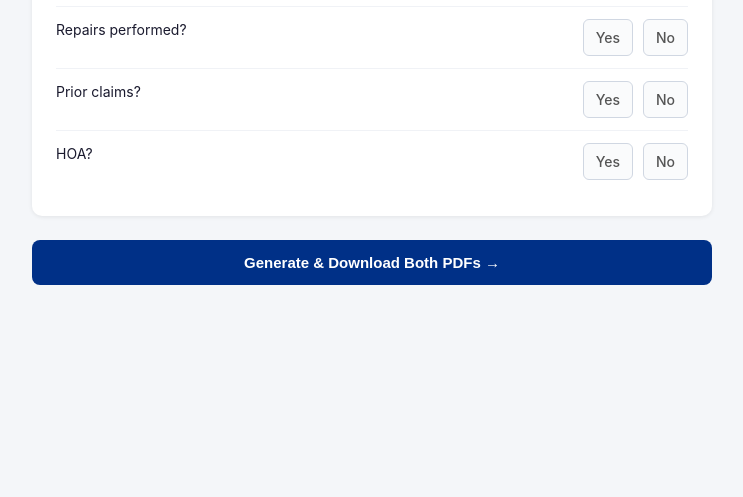
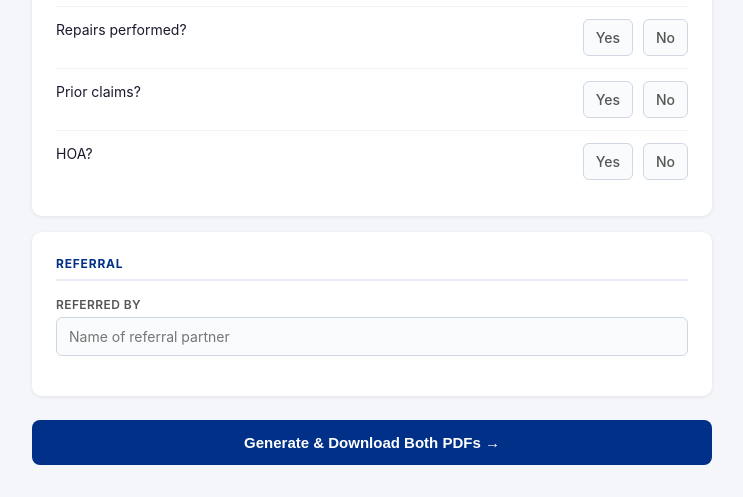
Before and after one commit to kikinpa-books/ilg-intake, a Flask app: page / in a window 1280 px wide. Shown: the part 1518-2015 px from the top of the page, without its empty margins (268-1011 px from the left). Before the commit the page ends 1803 px from the top, so only its background shows below. Run offline with Flask 3, Linux system fonts and the light colour scheme.

Commit message:
Add HOA name field and Referred By to intake form and notes PDF

```diff
--- a/app.py
+++ b/app.py
@@ -301,7 +301,13 @@ def build_notes_pdf(data: dict) -> io.BytesIO:
     draw_qa("Repairs performed?", repairs_ans, repairs_note)
 
     draw_qa("Prior claims?", yn("prior_claims"))
-    draw_qa("HOA?", yn("hoa"))
+
+    hoa_ans = yn("hoa")
+    hoa_note = f"HOA Name: {data.get('hoa_name', '')}" if data.get("hoa") == "yes" and data.get("hoa_name") else None
+    draw_qa("HOA?", hoa_ans, hoa_note)
+
+    if data.get("referred_by"):
+        draw_qa("Referred By:", data["referred_by"])
 
     c.save()
     buf.seek(0)
@@ -342,6 +348,8 @@ def generate():
         "repairs_details":       request.form.get("repairs_details", "").strip(),
         "prior_claims":          request.form.get("prior_claims", ""),
         "hoa":                   request.form.get("hoa", ""),
+        "hoa_name":              request.form.get("hoa_name", "").strip(),
+        "referred_by":           request.form.get("referred_by", "").strip(),
     }
 
     contract_pdf = fill_contract_pdf(data)
--- a/templates/index.html
+++ b/templates/index.html
@@ -415,16 +415,31 @@
       </div>
 
       <!-- HOA -->
-      <div class="q-row">
+      <div class="q-row" style="flex-wrap:wrap;">
         <div class="q-label">HOA?</div>
         <div class="q-controls">
           <div class="yn-group">
-            <label><input type="radio" name="hoa" value="yes"><span>Yes</span></label>
+            <label><input type="radio" name="hoa" value="yes" id="hoaYes"><span>Yes</span></label>
             <label><input type="radio" name="hoa" value="no"><span>No</span></label>
+          </div>
+        </div>
+        <div class="q-extra collapsible" id="hoaFields" style="width:100%">
+          <div class="field" style="margin-top:8px;">
+            <label class="field-label">HOA Name</label>
+            <input type="text" name="hoa_name" placeholder="e.g. Lakeside Community HOA">
           </div>
         </div>
       </div>
 
+    </div>
+
+    <!-- ── REFERRAL ── -->
+    <div class="card">
+      <div class="card-title">Referral</div>
+      <div class="field">
+        <label class="field-label">Referred By</label>
+        <input type="text" name="referred_by" placeholder="Name of referral partner">
+      </div>
     </div>
 
     <button type="submit" class="submit-btn" id="submitBtn">Generate &amp; Download Both PDFs →</button>
@@ -460,6 +475,13 @@
     });
   });
 
+  // HOA name reveal
+  document.querySelectorAll("input[name='hoa']").forEach(r => {
+    r.addEventListener("change", () => {
+      document.getElementById("hoaFields").classList.toggle("visible", document.getElementById("hoaYes").checked);
+    });
+  });
+
   // Submit button state
   document.getElementById("intakeForm").addEventListener("submit", function () {
     const btn = document.getElementById("submitBtn");
```
